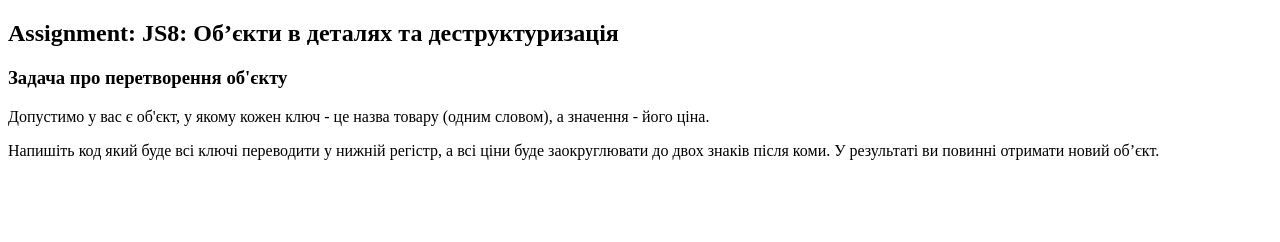
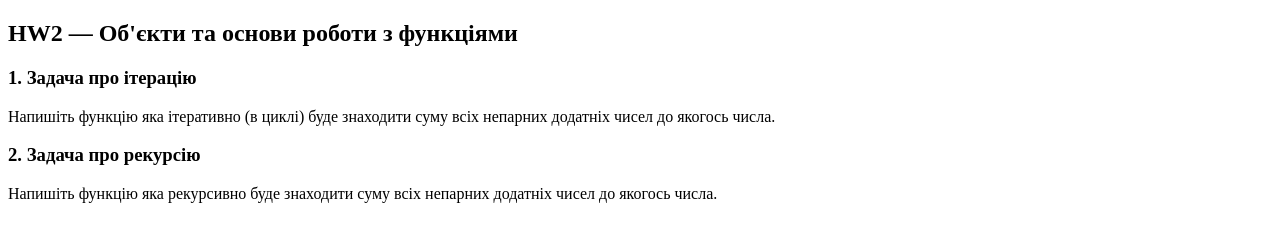
Before and after one commit to SerhiiSiabro/projector, a plain HTML site: page HomeWork/5 HW2 — Об'єкти та основи роботи з функціями/index.html in a window 1280 px wide. Drawn offline with Linux system fonts and the light colour scheme.

Commit message:
changed html content

```diff
--- a/HomeWork/5 HW2 — Об'єкти та основи роботи з функціями/index.html
+++ b/HomeWork/5 HW2 — Об'єкти та основи роботи з функціями/index.html
@@ -1,15 +1,15 @@
 <!DOCTYPE html>
-<html lang="en">
+<html lang="uk">
 <head>
     <meta charset="UTF-8">
     <meta name="viewport" content="width=device-width, initial-scale=1.0">
-    <title>Об’єкти в деталях та деструктуризація</title>
+    <title>JS8:  Основи роботи з функціями</title>
     <script src="./js/script.js"></script>
 </head>
 <body>
-    <h2>Assignment: JS8:  Об’єкти в деталях та деструктуризація</h2>
-    <h3>Задача про перетворення об'єкту</h3>
-    <p>Допустимо у вас є об'єкт, у якому кожен ключ - це назва товару (одним словом), а значення - його ціна.</p>
-    <p>Напишіть код який буде всі ключі переводити у нижній регістр, а всі ціни буде заокруглювати до двох знаків після коми. У результаті ви повинні отримати новий об’єкт.</p>
-</body>
+    <h2>HW2 — Об'єкти та основи роботи з функціями</h2>
+    <h3>1. Задача про ітерацію</h3>
+    <p>Напишіть функцію яка ітеративно (в циклі) буде знаходити суму всіх непарних додатніх чисел до якогось числа.</p>
+    <h3>2. Задача про рекурсію</h3>
+    <p>Напишіть функцію яка рекурсивно буде знаходити суму всіх непарних додатніх чисел до якогось числа.</p></body>
 </html>
```
